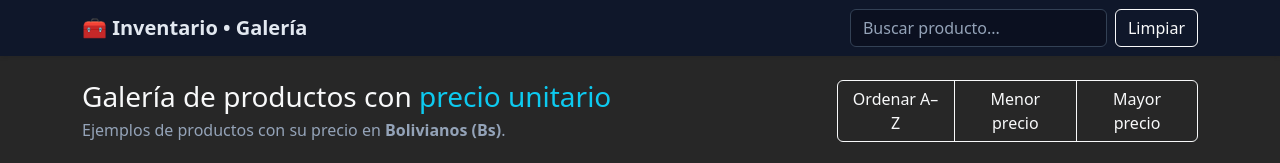
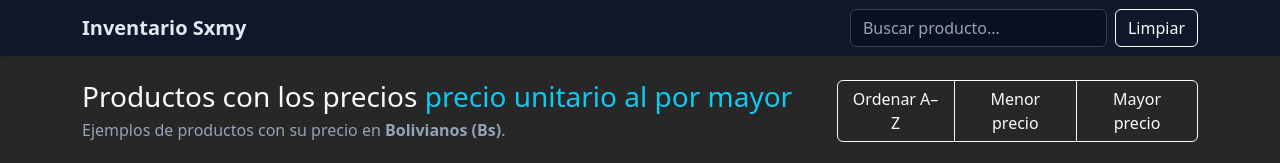
Before and after one commit to Sxmmy123/Inventario, a plain HTML site: page index.html in a window 1280 px wide. Shown: the top 163 px of the page. Drawn offline with nearby package versions, Linux system fonts and the light colour scheme; grey boxes are pictures that could not be loaded.

Commit message:
Update index.html

```diff
--- a/index.html
+++ b/index.html
@@ -23,7 +23,7 @@
   <!-- Navbar -->
   <nav class="navbar navbar-expand-lg navbar-dark shadow-sm">
     <div class="container">
-      <a class="navbar-brand fw-bold brand" href="#">🧰 Inventario • Galería</a>
+      <a class="navbar-brand fw-bold brand" href="#">Inventario Sxmy</a>
       <button class="navbar-toggler" type="button" data-bs-toggle="offcanvas" data-bs-target="#menu">
         <span class="navbar-toggler-icon"></span>
       </button>
@@ -46,7 +46,7 @@
   <header class="container py-4">
     <div class="row align-items-center g-3">
       <div class="col-lg-8">
-        <h1 class="h3 text-light mb-1">Galería de productos con <span class="text-info">precio unitario</span></h1>
+        <h1 class="h3 text-light mb-1">Productos con los precios <span class="text-info">precio unitario al por mayor</span></h1>
         <p class="mb-0 footer">Ejemplos de productos con su precio en <strong>Bolivianos (Bs)</strong>.</p>
       </div>
       <div class="col-lg-4 text-lg-end">
```
